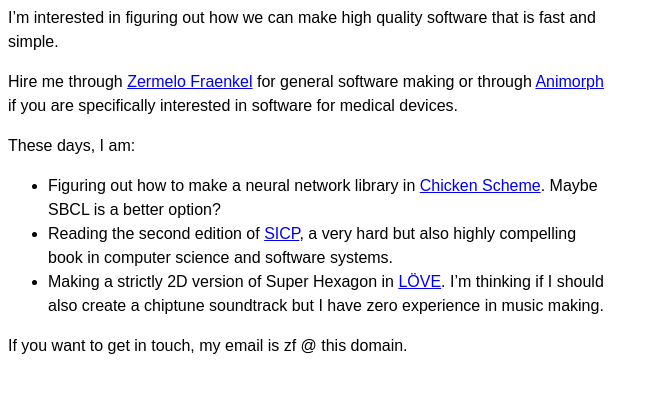
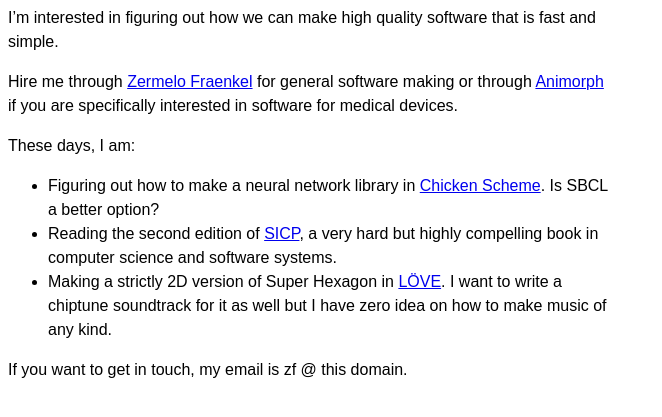
Before and after one commit to sirodoht/web, a plain HTML site: page index.html in a window 1280 px wide. Shown: the part 85-502 px from the top of the page, without its empty margins (0-662 px from the left). Drawn offline with Linux system fonts and the light colour scheme.

Commit message:
improve copy of bullets

```diff
--- a/index.html
+++ b/index.html
@@ -36,19 +36,19 @@
             <li>
                 Figuring out how to make a neural network library in
                 <a href="http://call-cc.org/">Chicken Scheme</a>.
-                Maybe SBCL is a better option?
+                Is SBCL a better option?
             </li>
             <li>
                 Reading the second edition of
                 <a href="https://web.mit.edu/6.001/6.037/sicp.pdf">SICP</a>,
-                a very hard but also highly compelling book in computer
-                science and software systems.
+                a very hard but highly compelling book in computer science and
+                software systems.
             </li>
             <li>
                 Making a strictly 2D version of Super Hexagon in
-                <a href="https://love2d.org/">LÖVE</a>. I’m thinking if I
-                should also create a chiptune soundtrack but I have zero
-                experience in music making.
+                <a href="https://love2d.org/">LÖVE</a>. I want to write a
+                chiptune soundtrack for it as well but I have zero idea on how
+                to make music of any kind.
             </li>
         </ul>
 
```
